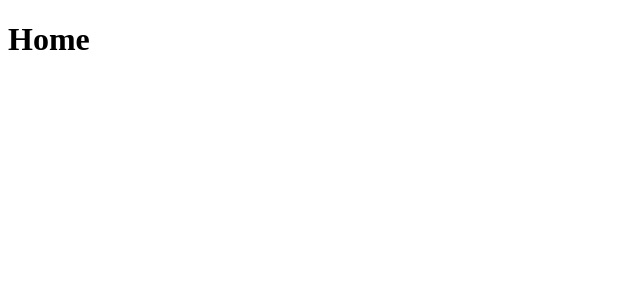
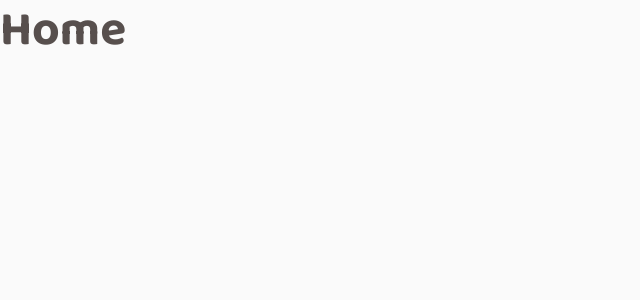
Before and after one commit to MajuFacirolli/coffee-delivery, a React (Vite) app: page / in a window 1280 px wide. Shown: the top 300 px of the page, without its empty margins (0-640 px from the left). Built offline with nearby package versions, Linux system fonts and the light colour scheme.

Commit message:
style: create global style

```diff
--- a/index.html
+++ b/index.html
@@ -2,9 +2,16 @@
 <html lang="pt-br">
   <head>
     <meta charset="UTF-8" />
+
+    <link rel="preconnect" href="https://fonts.googleapis.com">
+    <link rel="preconnect" href="https://fonts.gstatic.com" crossorigin>
+
     <link rel="icon" type="image/svg+xml" href="/public/short-logo.svg" />
     <meta name="viewport" content="width=device-width, initial-scale=1.0" />
     <title>Coffee Delivery</title>
+
+    <link href="https://fonts.googleapis.com/css2?family=Baloo+2:wght@400..800&family=Roboto:ital,wght@0,100;0,300;0,400;0,500;0,700;0,900;1,100;1,300;1,400;1,500;1,700;1,900&display=swap" rel="stylesheet">
+
   </head>
   <body>
     <div id="root"></div>
--- a/src/App.tsx
+++ b/src/App.tsx
@@ -1,10 +1,17 @@
 import { BrowserRouter } from "react-router-dom";
 import { Router } from "./Router";
+import { ThemeProvider } from "styled-components";
+import { defaultTheme } from "./styles/themes/default";
+import { GlobalStyle } from "./styles/global";
 
 export function App() {
   return (
-    <BrowserRouter>
-      <Router />
-    </BrowserRouter>
+    <ThemeProvider theme={defaultTheme}>
+      <BrowserRouter>
+        <Router />
+      </BrowserRouter>
+
+      <GlobalStyle />
+    </ThemeProvider>
   )
 }
--- /dev/null
+++ b/src/styles/global.ts
@@ -0,0 +1,21 @@
+import { createGlobalStyle } from "styled-components";
+
+export const GlobalStyle = createGlobalStyle`
+    * {
+        margin: 0;
+        padding: 0;
+        box-sizing: border-box;
+    }
+
+    body {
+        background: ${props => props.theme.background};
+        color: ${props => props.theme["base-text"]};
+    }
+
+    body, input, textarea, button {
+        font-family: 'Baloo 2', sans-serif;
+        font-size: 1.5rem;
+        line-height: 1.3;
+        font-weight: 800;
+    }
+`
--- /dev/null
+++ b/src/styles/themes/default.ts
@@ -0,0 +1,20 @@
+export const defaultTheme = {
+    white: '#FFFFFF',
+    background: '#FAFAFA',
+    'base-card': '#F3F2F2',
+    'base-input': '#EDEDED',
+    'base-button': '#E6E6E5',
+    'base-hover': '#D7D5D5',
+    'base-label': '#8D8686',
+    'base-text': '#574F4D',
+    'base-subtitle': '#403937',
+    'base-title': '#272221',
+
+    'purple-light': '#EBE5F9',
+    'purple': '#8047F8',
+    'purple-dark': '#4B2995',
+
+    'yellow-light': '#F1E9C9',
+    yellow: '#DBAC2C',
+    'yellow-dark': '#C47F17',
+}
```
Also changed, not shown: src/@types/styled.d.ts (added, +8 -0 lines).
